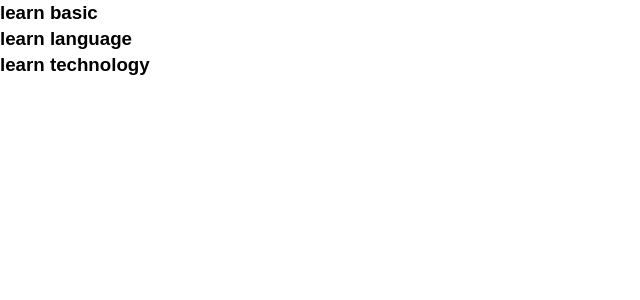
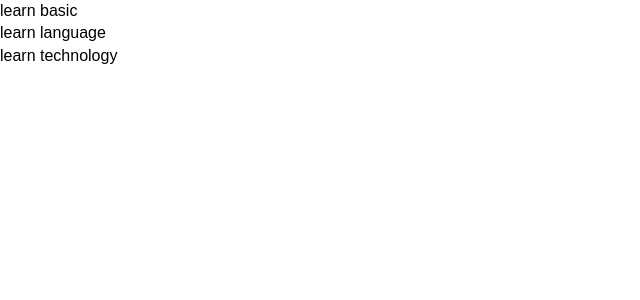
Before and after one commit to ashdeepupadhyay/TODO-APP-REACT, a React (Create React App) app: page / in a window 1280 px wide. Shown: the top 300 px of the page, without its empty margins (0-640 px from the left). Built offline with nearby package versions, Linux system fonts and the light colour scheme.

Commit message:
loading a whole new component TodoItem in Todos

```diff
--- /dev/null
+++ b/src/components/TodoItem.js
@@ -0,0 +1,13 @@
+import React, { Component } from 'react'
+
+export class TodoItem extends Component {
+  render() {
+    return (
+      <div>
+        <p>{this.props.todo.title}</p>
+      </div>
+    )
+  }
+}
+
+export default TodoItem
--- a/src/components/Todos.js
+++ b/src/components/Todos.js
@@ -1,10 +1,11 @@
 import React from 'react';
+import TodoItem from './TodoItem'
 
 class Todos extends React.Component{
   render(){
       return this.props.todos.map((todo)=>(
-        <h3>{todo.title}</h3>
-      ));
+        <TodoItem key={todo.id} todo={todo}/>
+        ));
     };
 }
 
```
